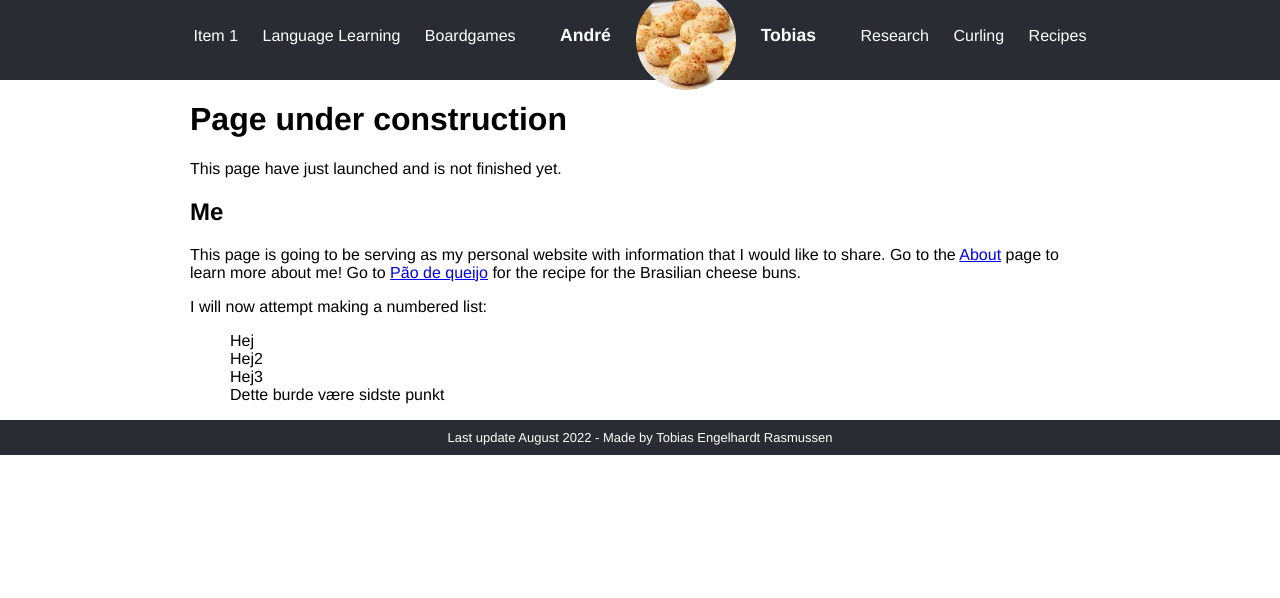
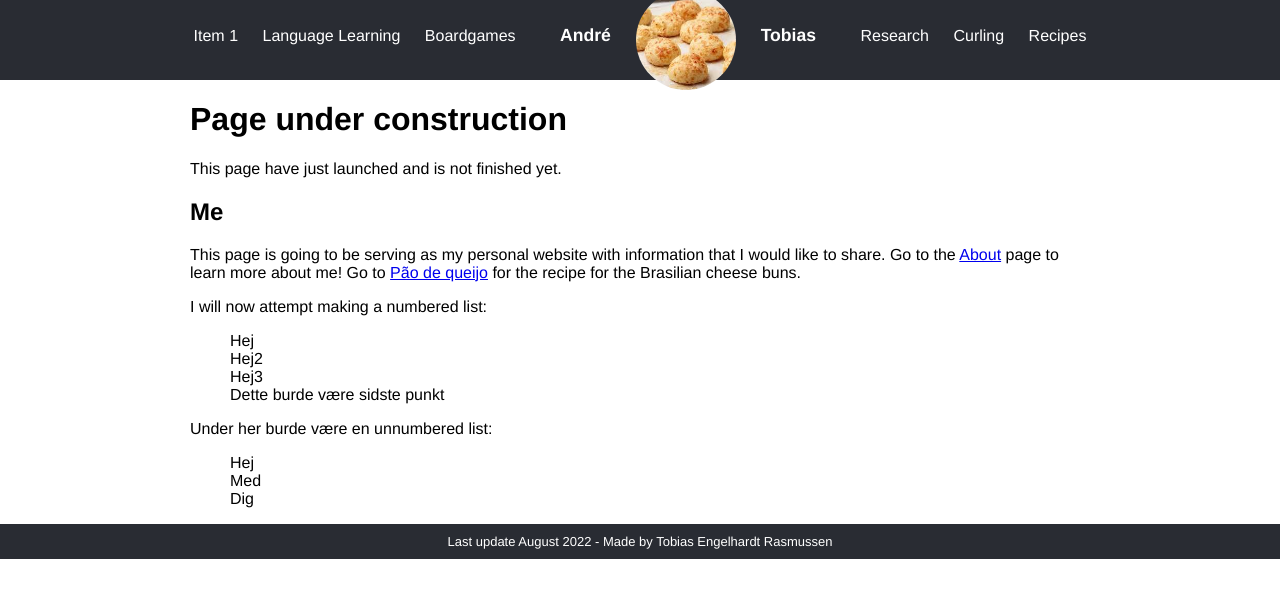
Before and after one commit to tobirasmu/tobirasmu.github.io, a Jekyll site: the page built from index.md, in a window 1280 px wide. Shown: the top 598 px of the page. Built offline with Jekyll 4.4.1, drawn with Linux system fonts in a browser that asks for light colours.

Commit message:
Update index.md

```diff
--- a/index.md
+++ b/index.md
@@ -18,5 +18,11 @@ I will now attempt making a numbered list:
 3. Hej3
 4. Dette burde være sidste punkt
 
+Under her burde være en unnumbered list:
+
+- Hej
+- Med
+- Dig
+
 [About]: about
 [Pão de queijo]: recipes/pao_de_queijo
```
